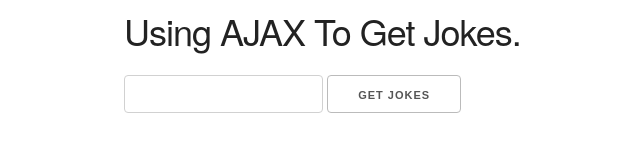
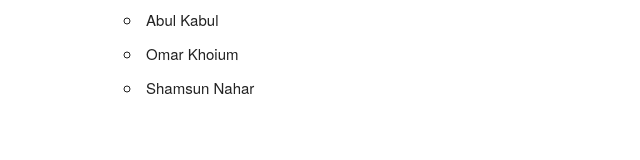
Before and after one commit to omarKaushru/Basic-JavaScript, a plain HTML site: page 15 Fetch API/index.html in a window 1280 px wide. Shown: the whole page, without its empty margins (36-676 px from the left). Drawn offline with nearby package versions, Linux system fonts and the light colour scheme.

Commit message:
Call Back function Exapmle

```diff
--- a/15 Fetch API/JS/script.js
+++ b/15 Fetch API/JS/script.js
@@ -1 +1,50 @@
 //Callback Function
+
+// setTimeout(function(){
+//     console.log("Hellos World");
+// },5000);
+
+////////////////Syncronus Way
+// let persons = [{firstName: "Abul", lastName: "Kabul"},
+//                 {firstName: "Omar", lastName: "Khoium"}
+//             ];
+// function createPerson(person){
+//     setTimeout(function(){
+//         persons.push(person);
+//     },3000);
+// }
+
+// function getPerson(){
+//     setTimeout(function(){
+//         let output = '';
+//         persons.forEach(function(person){
+//             output += `<li>${person.firstName} ${person.lastName} </li>`;
+//         });
+
+//         document.getElementById('output').innerHTML = output;
+
+//     },1000)
+// }
+
+////////////////Asyncronus way
+
+let persons = [{firstName: "Abul", lastName: "Kabul"},
+                {firstName: "Omar", lastName: "Khoium"}
+            ];
+function createPerson(person, callback){
+    setTimeout(function(){
+        persons.push(person);
+        callback();//this is actually callig getPerson() function
+    },3000);
+}
+
+function getPerson(){
+    setTimeout(function(){
+        let output = '';
+        persons.forEach(function(person){
+            output += `<li>${person.firstName} ${person.lastName} </li>`;
+        });
+        document.getElementById('output').innerHTML = output;
+    },1000)
+}
+createPerson({firstName:"Shamsun", lastName: "Nahar"}, getPerson);
--- a/15 Fetch API/index.html
+++ b/15 Fetch API/index.html
@@ -8,10 +8,9 @@
 </head>
 <body>
     <div class="container">
-      <h3>Using AJAX To Get Jokes.</h3>
-      <input id="numberJokes" type="number">
-      <button id="get_data">Get Jokes</button>
-      <div id="output"></div>
+      <ul>
+        <div class="div" id="output"></div>
+      </ul>
     </div>
 
     <!-- connecting JS file into html -->
```
